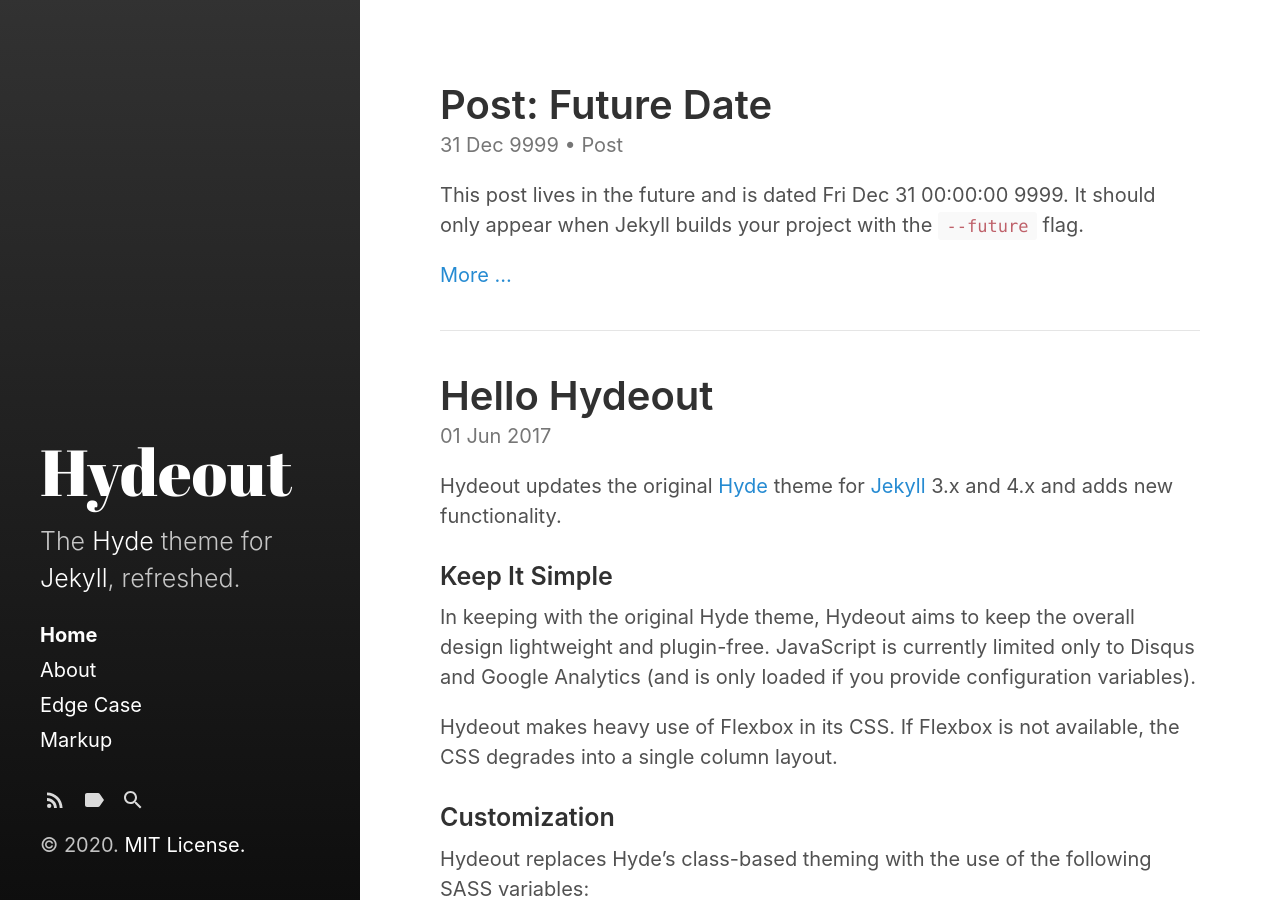
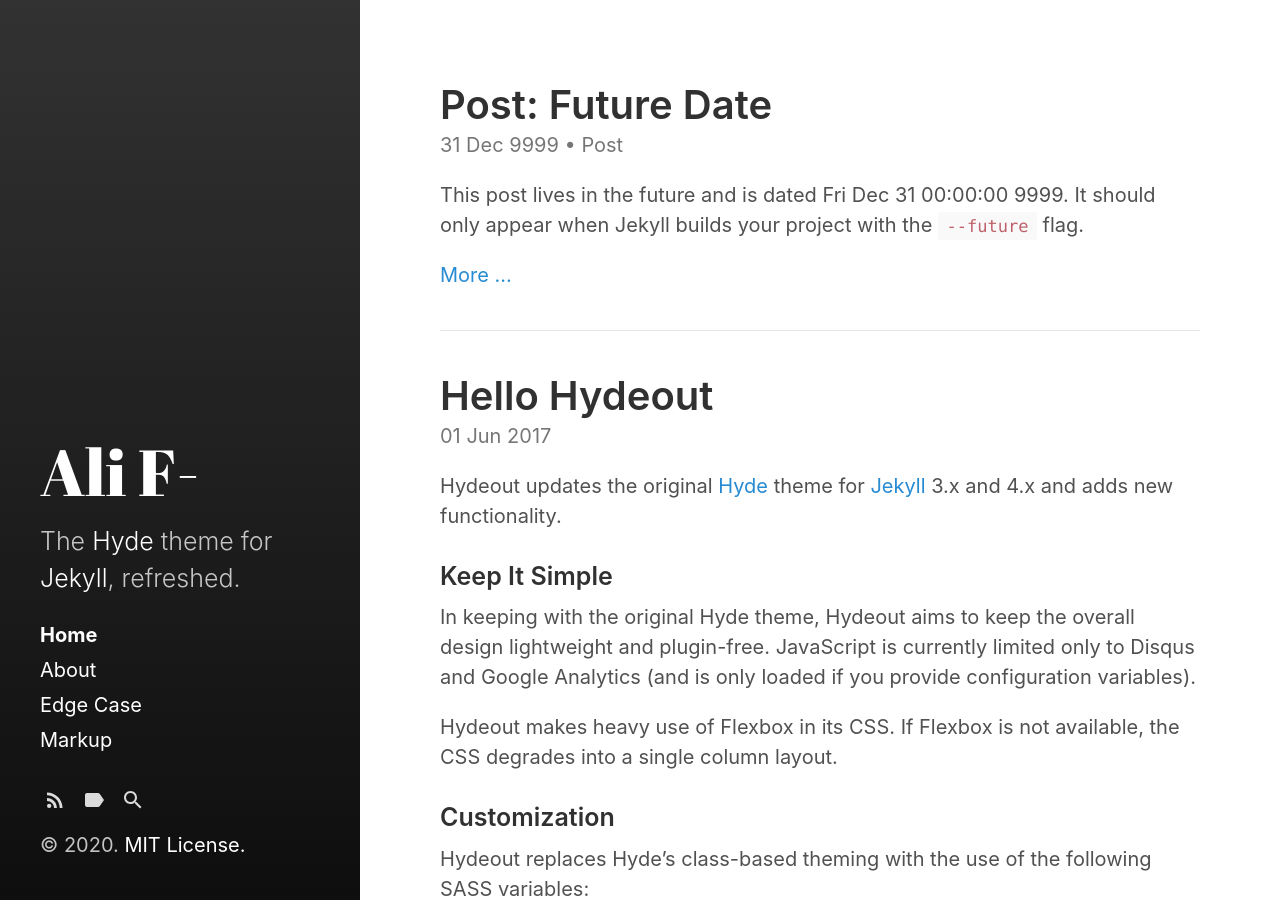
Before and after one commit to a-fakhri/a-fakhri.github.io, a Jekyll site: the page built from index.html, in a window 1280 px wide and 900 px high. Built offline with Jekyll 4.4.1, drawn with Linux system fonts in a browser that asks for light colours; the list of posts is cut into pages by our own code.

Commit message:
Minor updates to config

```diff
--- a/Gemfile
+++ b/Gemfile
@@ -1,2 +1,4 @@
 source "https://rubygems.org"
 gemspec
+
+gem 'wdm', '~> 0.1.1', :install_if => Gem.win_platform?
--- a/_config.yml
+++ b/_config.yml
@@ -3,10 +3,10 @@
 highlighter:      rouge
 
 # Setup
-title:            Hydeout
-tagline:          'A Jekyll theme'
+title:            Ali F-
+tagline:          'Personal Website'
 description:      'The <a href="http://hyde.getpoole.com" target="_blank">Hyde</a> theme for <a href="http://jekyllrb.com" target="_blank">Jekyll</a>, refreshed.'
-url:              https://fongandrew.github.io
+url:              https://a-fakhri.github.io
 baseurl:          '/hydeout'
                   # the optional subpath of your site, e.g. "/blog"
                   # NB: This applies to all pages in your Jekyll site.
```
